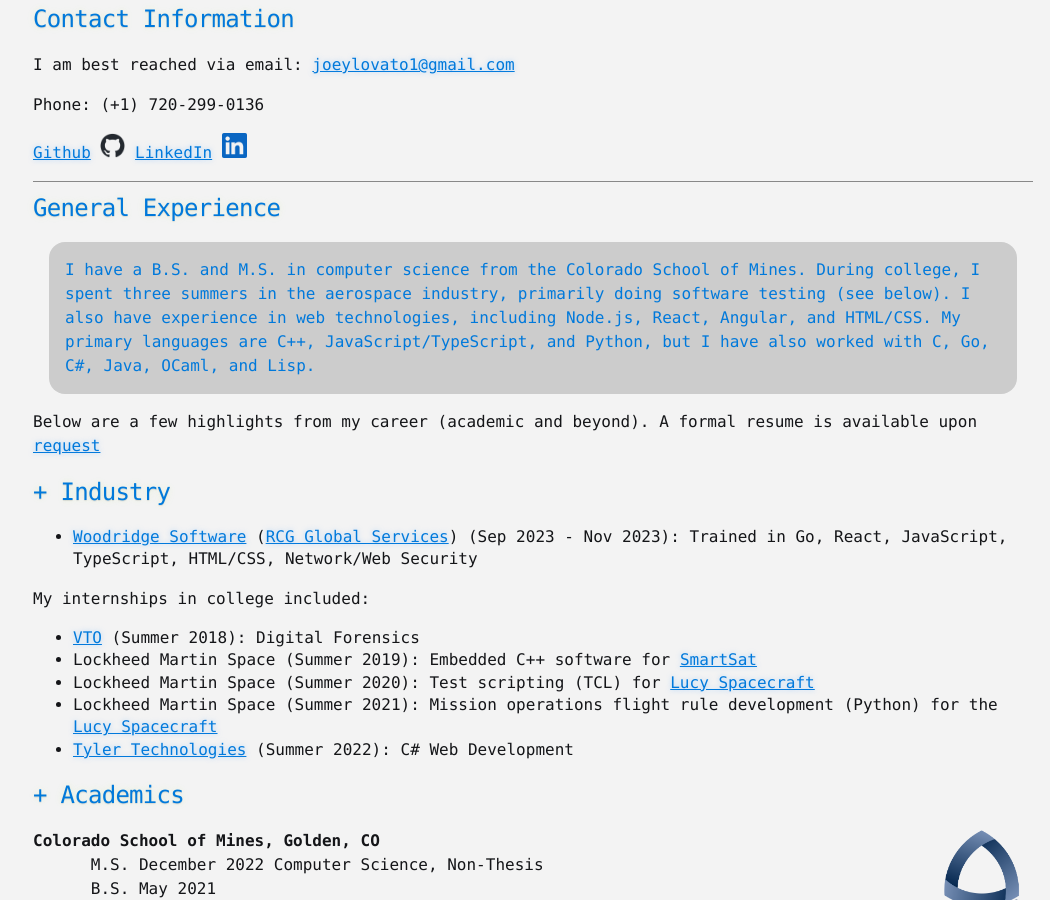
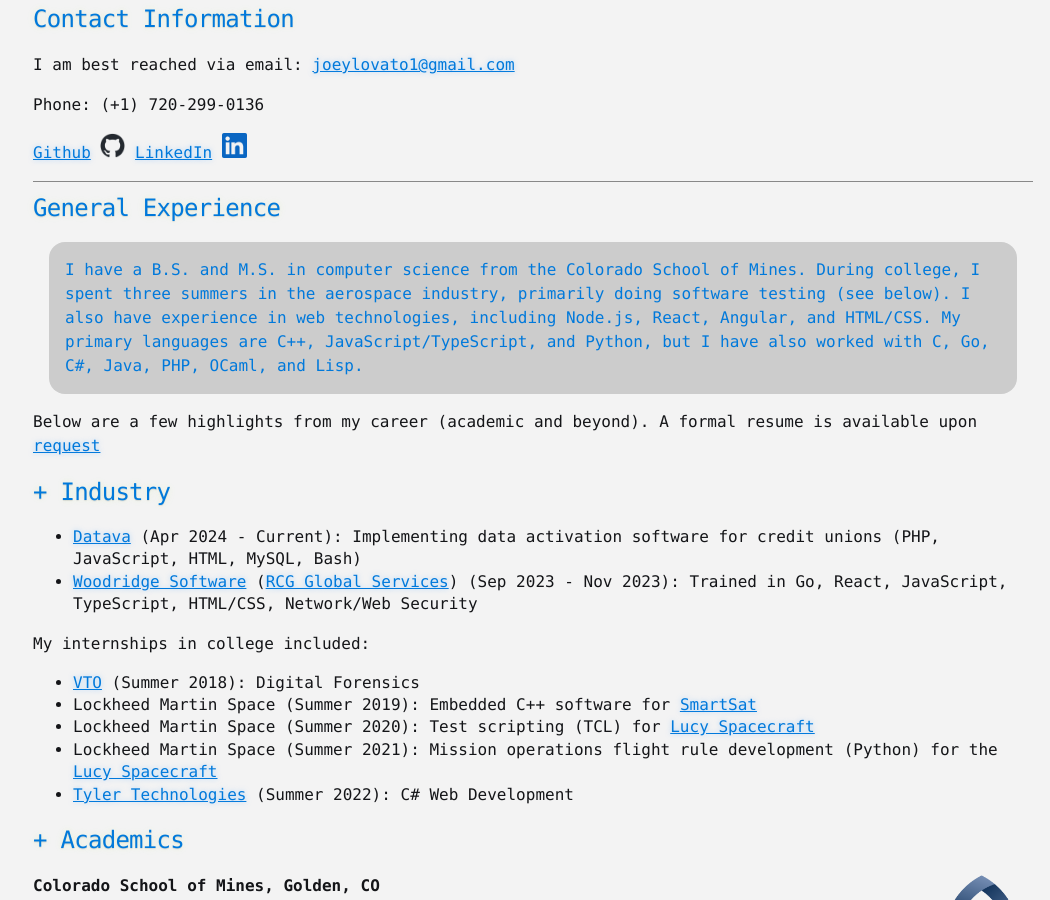
Before and after one commit to JosephLovato/JosephLovato.github.io, a Jekyll site: the page built from index.markdown, in a window 1280 px wide and 900 px high, scrolled down 755 px. Shown: the whole window, without its empty margins (107-1157 px from the left). Built offline with Jekyll 4.4.1, drawn with Linux system fonts in a browser that asks for light colours.

Commit message:
update to new role at Datava

```diff
--- a/index.markdown
+++ b/index.markdown
@@ -54,13 +54,14 @@
 ## General Experience
 
 <div class="emphasis-box">
-I have a B.S. and M.S. in computer science from the Colorado School of Mines. During college, I spent three summers in the aerospace industry, primarily doing software testing (see below). I also have experience in web technologies, including Node.js, React, Angular, and HTML/CSS. My primary languages are C++, JavaScript/TypeScript, and Python, but I have also worked with C, Go, C#, Java, OCaml, and Lisp.
+I have a B.S. and M.S. in computer science from the Colorado School of Mines. During college, I spent three summers in the aerospace industry, primarily doing software testing (see below). I also have experience in web technologies, including Node.js, React, Angular, and HTML/CSS. My primary languages are C++, JavaScript/TypeScript, and Python, but I have also worked with C, Go, C#, Java, PHP, OCaml, and Lisp.
 </div>
 Below are a few highlights from my career (academic and beyond). A formal resume is available upon [request](mailto:joeylovato1@gmail.com)
 
 
 ## + Industry
 
+- [Datava](https://datava.com/) (Apr 2024 - Current): Implementing data activation software for credit unions (PHP, JavaScript, HTML, MySQL, Bash)
 - [Woodridge Software](https://woodridgesoftware.com/) ([RCG Global Services](https://rcgglobalservices.com/news-and-events/news/rcg-acquires-woodridge-software)) (Sep 2023 - Nov 2023): Trained in Go, React, JavaScript, TypeScript, HTML/CSS, Network/Web Security
 
 My internships in college included:
```
